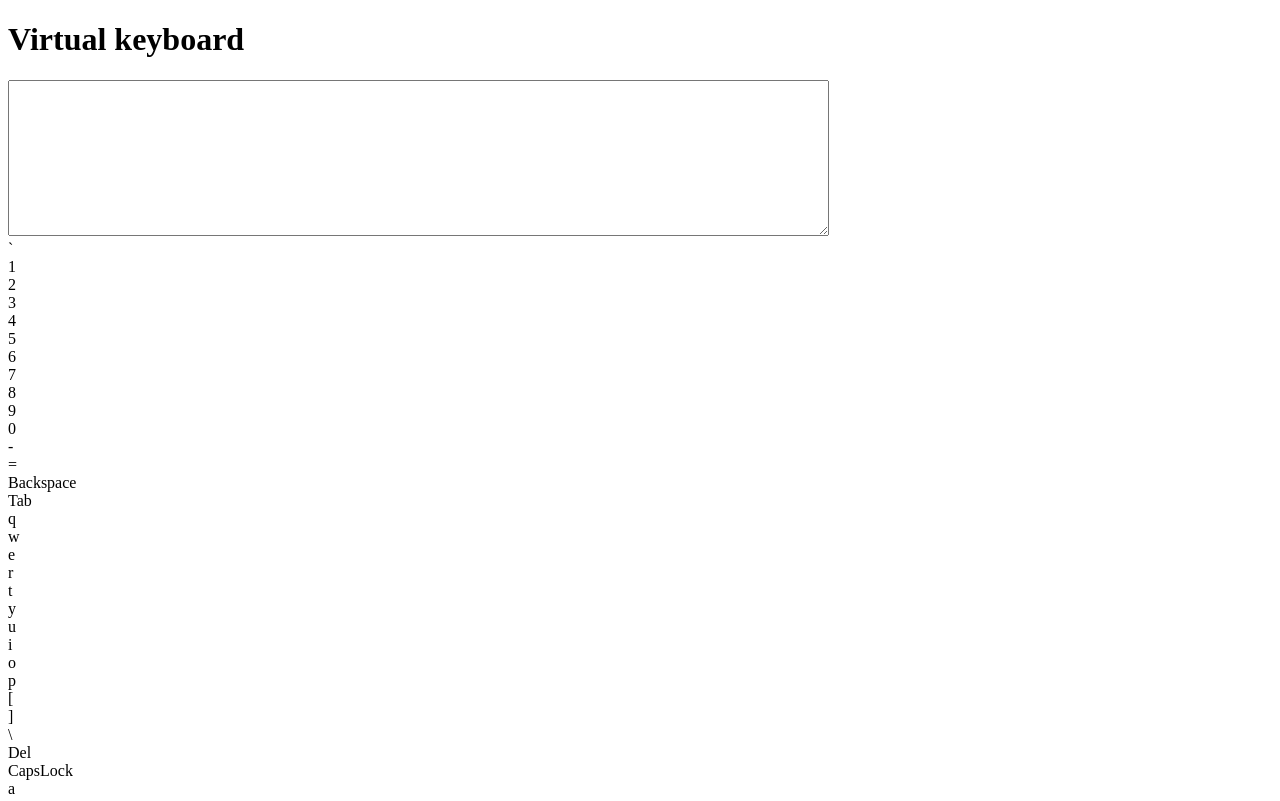
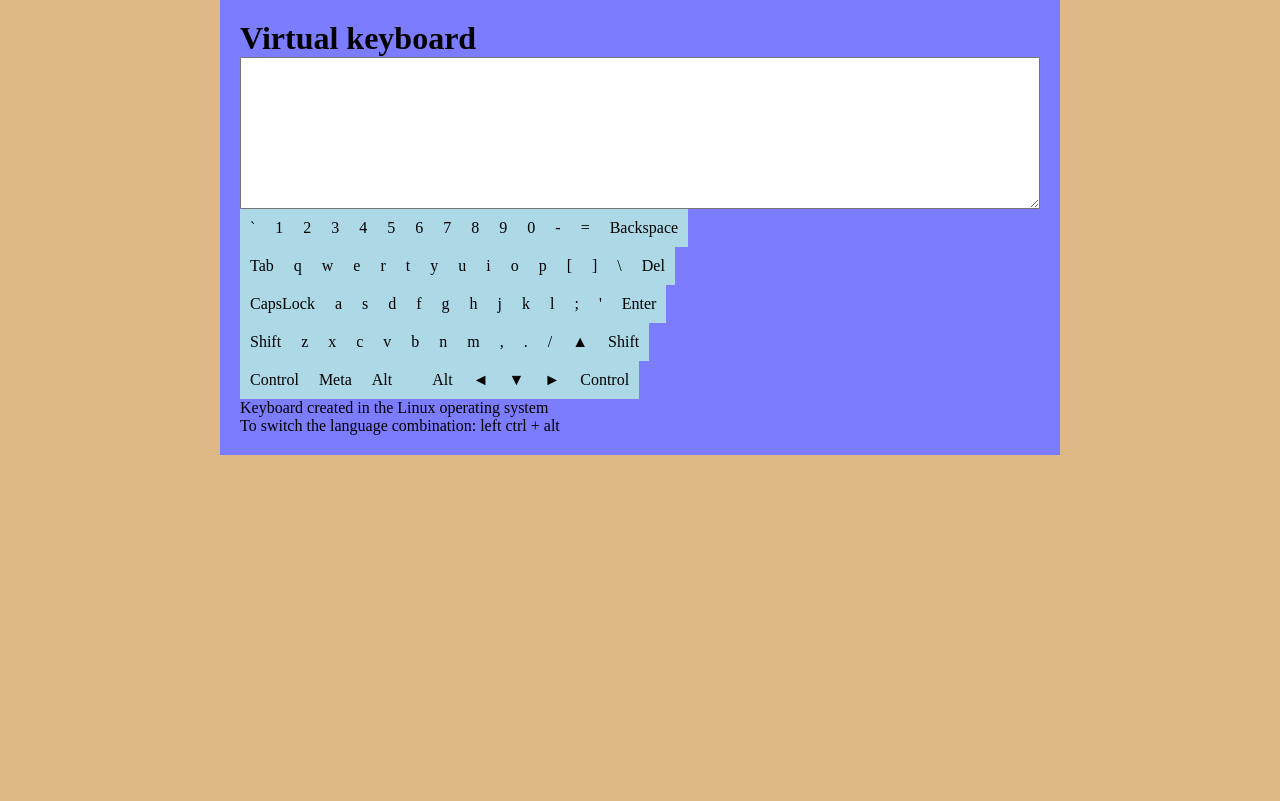
Before and after one commit to ostandrey/virtual-keyboard, a website: page index.html in a window 1280 px wide. Shown: the top 801 px of the page. Drawn offline with Linux system fonts and the light colour scheme; the site is published under a folder, as on GitHub Pages, so addresses that start at the root find nothing.

Commit message:
fix: link styles

```diff
--- a/index.html
+++ b/index.html
@@ -4,7 +4,7 @@
     <meta charset="UTF-8" />
     <meta http-equiv="X-UA-Compatible" content="IE=edge" />
     <meta name="viewport" content="width=device-width, initial-scale=1.0" />
-    <link rel="stylesheet" href="/styles/style.css" media="screen" charset="utf-8" />
+    <link rel="stylesheet" href="./styles/style.css" media="screen" charset="utf-8" />
     <title>Virtual Keyboard</title>
   </head>
   <body>
```
